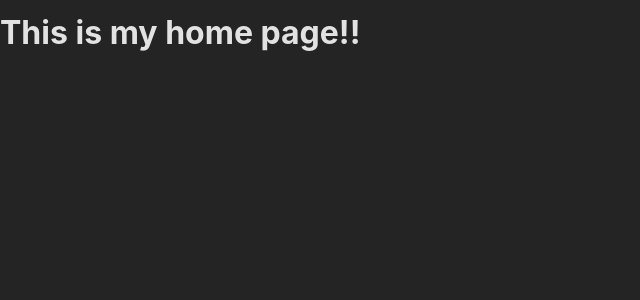
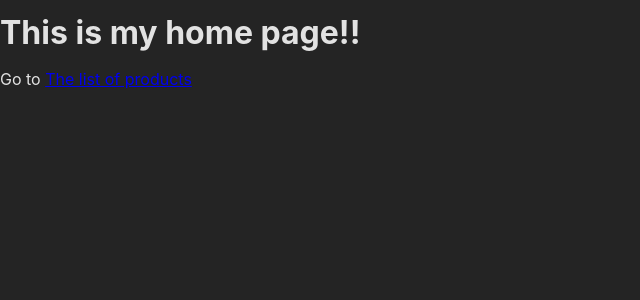
Before and after one commit to AaradhyaGitHub/React-Unit---4, a React (Create React App) app in the folder React - SPA/: page / in a window 1280 px wide. Shown: the top 300 px of the page, without its empty margins (0-640 px from the left). Built offline with nearby package versions, Linux system fonts and the light colour scheme.

Commit message:
added Link and to properties to link 2 pages

```diff
--- a/React - SPA/src/components/HomePage.jsx
+++ b/React - SPA/src/components/HomePage.jsx
@@ -1,3 +1,11 @@
+import { Link } from "react-router-dom"
+
 export default function HomePage() {
-  return <h1>This is my home page!!</h1>;
+  return(
+  <>
+    <h1>This is my home page!!</h1>
+    <p>
+        Go to <Link to="/products">The list of products</Link>
+    </p>
+  </>)
 }
```
